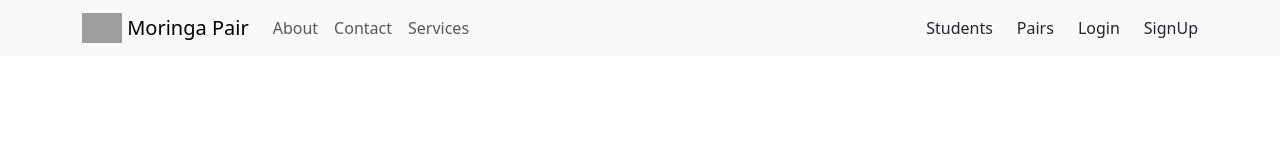
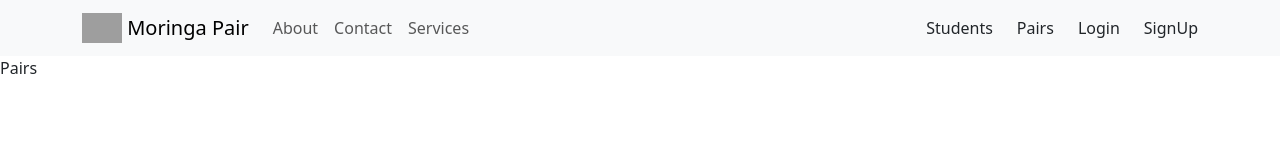
Before and after one commit to alexander784/MoringaPair, a React (Create React App) app in the folder client/: page /pairs in a window 1280 px wide. Shown: the top 160 px of the page. Built offline with nearby package versions, Linux system fonts and the light colour scheme; grey boxes are pictures that could not be loaded.

Commit message:
Set up /pairs route

```diff
--- a/client/src/App.jsx
+++ b/client/src/App.jsx
@@ -7,7 +7,8 @@ import Login from "./components/Login";
 import SignUp from "./components/SignUp";
 import StudentsDataGrid from "./pages/StudentsDataGrid";
 import ContactUs from "./components/Contact";
-import PairsPage from "./pages/PairsPage";
+import Pairs from "./pages/Pairs";
+
 
 
 const App = () => {
@@ -22,6 +23,7 @@ const App = () => {
         <Route path="/Login" element={<Login />} />
         <Route path="/SignUp" element={<SignUp />} />
         <Route path="/students" element={<StudentsDataGrid />} />
+        <Route path="/pairs" element={<Pairs />} />
 
 
       </Routes>
--- /dev/null
+++ b/client/src/pages/Pairs.jsx
@@ -0,0 +1,9 @@
+import React from 'react'
+
+const Pairs = () => {
+  return (
+    <div>Pairs</div>
+  )
+}
+
+export default Pairs
```
